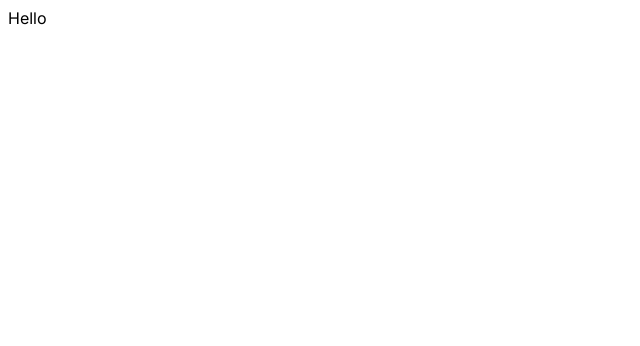
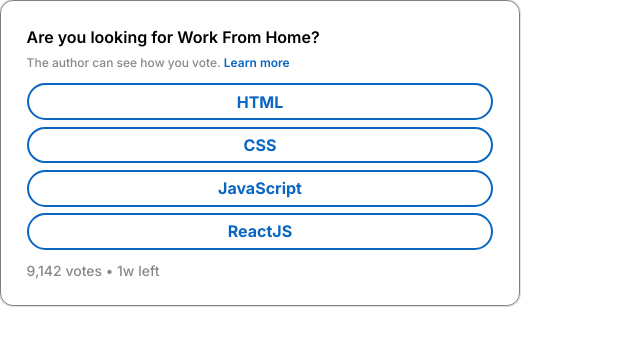
Before and after one commit to anjankarmakar10/linkedin-poll, a website built with Vite: page index.html in a window 1280 px wide. Shown: the whole page, without its empty margins (0-640 px from the left). Built offline with nearby package versions, Linux system fonts and the light colour scheme.

Commit message:
Build Card for linkedin poll

```diff
--- a/index.html
+++ b/index.html
@@ -11,7 +11,30 @@
     <title>Linkedin</title>
   </head>
   <body>
-    <div id="app">Hello</div>
-
+    <main>
+      <section>
+        <article class="card">
+         <header class="card-header">
+          <h5 class="card-title">
+            Are you looking for Work From Home?
+          </h5>
+          <span class="card-subtitle">The author can see how you vote. <a class="card-link" href="#">Learn more</a> </span>
+         </header>
+         <div class="card-body">
+          <ul class="poll-list">
+            <li class="poll-item">HTML</li>
+            <li class="poll-item">CSS</li>
+            <li class="poll-item">JavaScript</li>
+            <li class="poll-item">ReactJS</li>
+          </ul>
+         </div>
+         <div class="card-footer">
+          <span class="card-footer_vote">9,142 votes</span>
+          <span>•</span>
+          <span class="card-footer_date">1w left</span>
+         </div>
+        </article>
+      </section>
+    </main>
   </body>
 </html>
--- a/style.css
+++ b/style.css
@@ -6,7 +6,82 @@
   -webkit-text-size-adjust: 100%;
 }
 
+*{
+  box-sizing: border-box;
+  margin: 0;
+  padding: 0;
+  font: inherit;
+}
+
+ul{
+  list-style: none;
+}
+
 
 body {
   font-family: Inter, Arial, sans-serif;
 }
+
+a{
+  text-decoration: none;
+}
+
+
+.card{
+  padding: 1.6rem;
+  border-radius: .8rem;
+  box-shadow: 0px 0px 0px 1px hsla(0,0%,54.9%,0.25);
+  border: 1px  solid gray;
+  width: 100%;
+  max-width: 520px;
+}
+
+
+.card-title{
+  font-size: 1rem;
+  margin-bottom: 4px;
+  font-weight: 600;
+}
+
+
+.card-subtitle{
+  font-size: .75rem;
+  font-weight: 500;
+  color:#888888;
+}
+
+.card-link{
+  font-weight: 600;
+  color: #0b66c2;
+}
+
+.card-footer{
+  font-size: .875rem;
+  font-weight: 500;
+  color:#888888;
+}
+
+
+.card-body{
+  margin-block: .8rem;
+}
+
+.poll-list{
+  display: flex;
+  flex-direction: column;
+  gap: .4rem;
+  align-items: center;
+  justify-content: center;
+  font-size: 1rem;
+  font-weight: 700;
+  color: #0b66c2;
+}
+
+.poll-item{
+width: 100%;
+border: 2px solid #0b66c2;
+border-radius: 100vh;
+text-align: center;
+padding: .4rem;
+cursor: pointer;
+}
```
